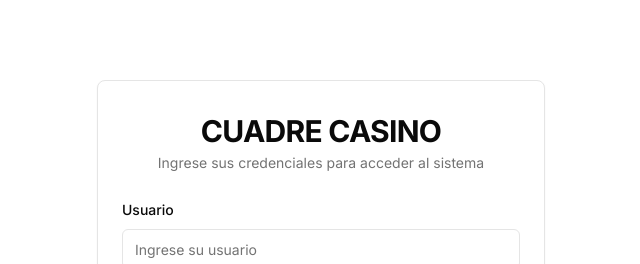
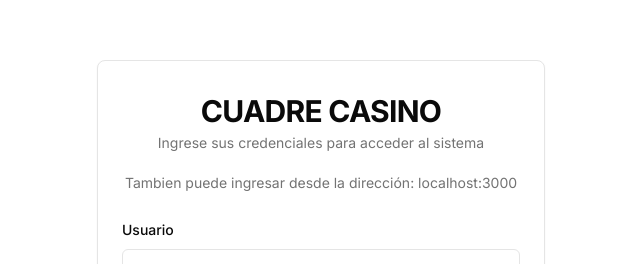
Before and after one commit to Psanti-gif/Casino_Proyecto_Frontend, a Next.js app: page /login in a window 1280 px wide. Shown: the part 147-411 px from the top of the page, without its empty margins (343-983 px from the left). Built offline with nearby package versions, Linux system fonts and the light colour scheme; no server answers.

Commit message:
actulizando

```diff
--- a/app/login/page.tsx
+++ b/app/login/page.tsx
@@ -22,6 +22,7 @@ export default function LoginPage() {
 
   const [nombreApp, setNombreApp] = useState("CUADRE CASINO")
   const [logoUrl, setLogoUrl] = useState("")
+  const [ipLocal, setIpLocal] = useState("")
 
   useEffect(() => {
     const cargarConfiguracion = async () => {
@@ -36,6 +37,10 @@ export default function LoginPage() {
     }
 
     cargarConfiguracion()
+
+    if (typeof window !== "undefined") {
+      setIpLocal(window.location.hostname)
+    }
   }, [])
 
   useEffect(() => {
@@ -91,6 +96,11 @@ export default function LoginPage() {
           </CardTitle>
           <CardDescription>
             Ingrese sus credenciales para acceder al sistema
+            <br />
+            <br />
+            <span className="text-sm text-muted-foreground">
+              Tambien puede ingresar desde la dirección: {ipLocal}:3000
+            </span>
           </CardDescription>
         </CardHeader>
 
--- a/package.json
+++ b/package.json
@@ -3,7 +3,7 @@
   "version": "0.1.0",
   "private": true,
   "scripts": {
-    "dev": "next dev",
+    "dev": "next dev --hostname 0.0.0.0",
     "build": "next build",
     "start": "next start",
     "lint": "next lint"
```
Also changed, not shown: lib/config.ts (added, +9 -0 lines).
